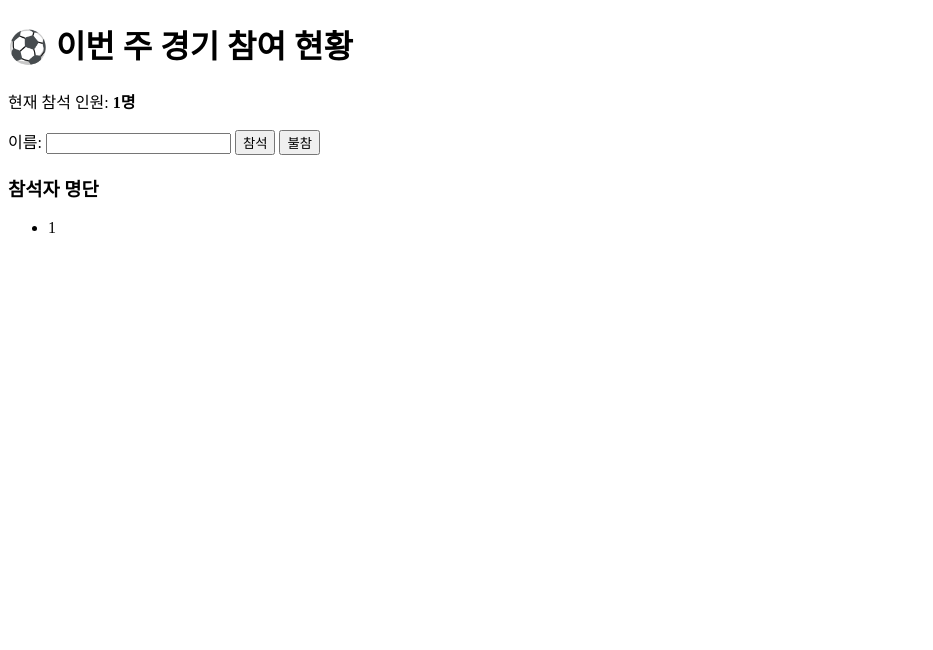
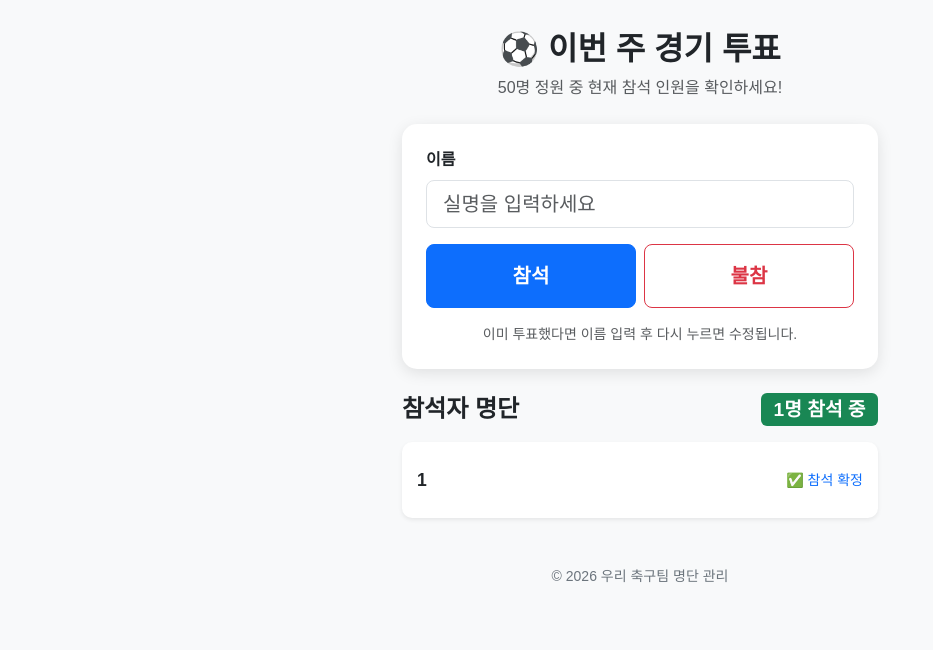
Before and after one commit to Xxik-0/Dimast-attendance, a Flask app: template templates/index.html in a window 1280 px wide. Shown: the top 650 px of the page, without its empty margins (0-933 px from the left). Run offline with Flask 3, Linux system fonts and the light colour scheme; the template is opened without the code that fills it: most values are stand-ins (such as "Sample title", 1, 10 or a date in 2020).

Commit message:
Update index.html

```diff
--- a/templates/index.html
+++ b/templates/index.html
@@ -1,23 +1,72 @@
 <!DOCTYPE html>
-<html>
+<html lang="ko">
 <head>
-    <title>축구팀 명단 관리</title>
+    <meta charset="UTF-8">
+    <meta name="viewport" content="width=device-width, initial-scale=1.0, maximum-scale=1.0, user-scalable=no">
+    <title>축구팀 참석 투표</title>
+    <link href="https://cdn.jsdelivr.net/npm/bootstrap@5.3.0/dist/css/bootstrap.min.css" rel="stylesheet">
+    <style>
+        body { background-color: #f8f9fa; font-family: 'Apple SD Gothic Neo', 'Malgun Gothic', sans-serif; }
+        .container { max-width: 500px; margin-top: 30px; }
+        .card { border-radius: 15px; border: none; box-shadow: 0 4px 15px rgba(0,0,0,0.1); }
+        .btn-check:checked + .btn { filter: brightness(0.9); border: 2px solid #000; }
+        .member-list { background: white; border-radius: 10px; padding: 15px; }
+        .member-item { display: flex; justify-content: space-between; align-items: center; border-bottom: 1px solid #eee; padding: 10px 0; }
+        .member-item:last-child { border-bottom: none; }
+        .badge-count { font-size: 1.2rem; vertical-align: middle; }
+    </style>
 </head>
 <body>
-    <h1>⚽ 이번 주 경기 참여 현황</h1>
-    <p>현재 참석 인원: <strong>{{ count }}명</strong></p>
 
-    <form action="/join" method="post">
-        이름: <input type="text" name="name" required>
-        <button type="submit" name="status" value="참석">참석</button>
-        <button type="submit" name="status" value="불참">불참</button>
-    </form>
+<div class="container">
+    <div class="text-center mb-4">
+        <h2 class="fw-bold">⚽ 이번 주 경기 투표</h2>
+        <p class="text-muted">50명 정원 중 현재 참석 인원을 확인하세요!</p>
+    </div>
 
-    <h3>참석자 명단</h3>
-    <ul>
-        {% for member in members %}
-        <li>{{ member[0] }}</li>
-        {% endfor %}
-    </ul>
+    <div class="card mb-4">
+        <div class="card-body p-4">
+            <form action="/join" method="post">
+                <div class="mb-3">
+                    <label for="name" class="form-label fw-bold">이름</label>
+                    <input type="text" class="form-control form-control-lg" id="name" name="name" placeholder="실명을 입력하세요" required>
+                </div>
+
+                <div class="row g-2 mb-3">
+                    <div class="col-6">
+                        <button type="submit" name="status" value="참석" class="btn btn-primary btn-lg w-100 py-3 fw-bold">참석</button>
+                    </div>
+                    <div class="col-6">
+                        <button type="submit" name="status" value="불참" class="btn btn-outline-danger btn-lg w-100 py-3 fw-bold">불참</button>
+                    </div>
+                </div>
+                <small class="text-center d-block text-muted">이미 투표했다면 이름 입력 후 다시 누르면 수정됩니다.</small>
+            </form>
+        </div>
+    </div>
+
+    <div class="d-flex justify-content-between align-items-center mb-3">
+        <h4 class="fw-bold mb-0">참석자 명단</h4>
+        <span class="badge bg-success badge-count">{{ count }}명 참석 중</span>
+    </div>
+
+    <div class="member-list shadow-sm">
+        {% if members %}
+            {% for member in members %}
+            <div class="member-item">
+                <span class="fw-bold" style="font-size: 1.1rem;">{{ member[0] }}</span>
+                <span class="text-primary small">✅ 참석 확정</span>
+            </div>
+            {% endfor %}
+        {% else %}
+            <p class="text-center text-muted my-3">아직 투표한 인원이 없습니다.</p>
+        {% endif %}
+    </div>
+
+    <div class="text-center mt-5 pb-5">
+        <p class="text-secondary small">© 2026 우리 축구팀 명단 관리</p>
+    </div>
+</div>
+
 </body>
 </html>
```
